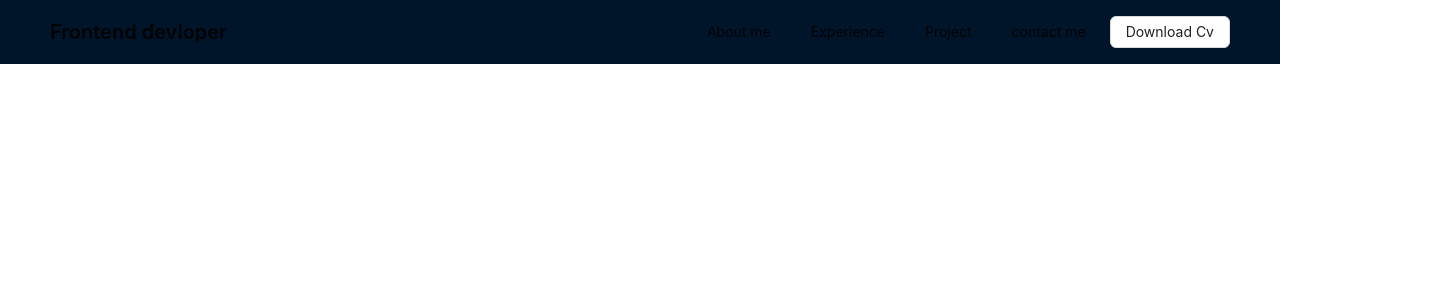
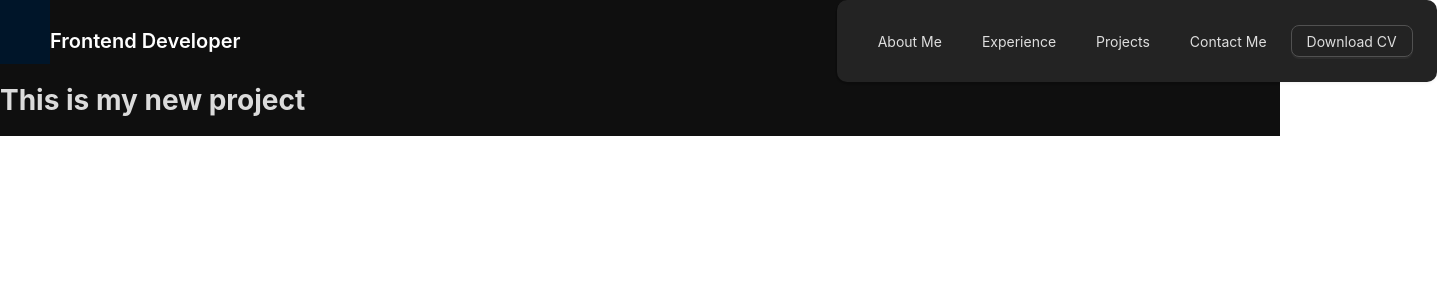
Before and after one commit to Talalilyas1208/My-Portfolio, a React (Create React App) app in the folder my-react-app/: page / in a window 1280 px wide. Shown: the top 300 px of the page, 1437 px wide, since content can reach past the window. Built offline with nearby package versions, Linux system fonts and the light colour scheme.

Commit message:
improvements in code

```diff
--- a/my-react-app/src/Mainpage.js
+++ b/my-react-app/src/Mainpage.js
@@ -1,36 +1,61 @@
-import { Layout, Button, Typography, Row, Col, Space, Card, Input } from "antd";
+import { Layout, Button, Typography, Row, Col, Space, ConfigProvider, theme ,Card} from "antd";
 
-const { Header, Content, Footer } = Layout;
+const { Header, Content } = Layout;
 const { Title } = Typography;
 
 export default function AppHeader() {
   return (
-    <Layout>
-      <Header>
-        <Row justify="space-between" align="middle">
-          <Col>
-            <Title level={4} style={{ color: "inherit", margin: 0 }}>
-              Frontend devloper
+    <ConfigProvider
+      theme={{
+        algorithm: theme.darkAlgorithm,
+        token: {
+          colorBgBase: "#0f0f0f",
+          colorTextBase: "#ffffff",
+          borderRadius: 8,
+        },
+      }}
+    >
+      <Layout >
+
+        <Header
+
+        >
+          <Row justify="space-between" align="middle" style={{backgroundColor :"#0f0f0f"}}>
+            <Col lg={16}>
+              <Title level={4} style={{ color: "#fff", margin: 0 }}>
+                Frontend Developer
               </Title>
             </Col>
-          <Col>
+            <Col lg={8}> <Card  variant="borderless" style={{ width: 600 ,padding:"1px" }}>
               <Space>
-              <Button type="text">About me</Button>
-              <Button type="text">Experience</Button>
-              <Button type="text">Project</Button>
-              <Button type="text">contact me</Button>
-              <Button>Download Cv</Button>
+                <Button type="text" >
+                  About Me
+                </Button>
+                <Button type="text" >
+                  Experience
+                </Button>
+                <Button type="text">
+                  Projects
+                </Button>
+                <Button type="text">
+                  Contact Me
+                </Button>
+                <Button >Download CV</Button>
               </Space>
+              </Card>
             </Col>
           </Row>
         </Header>
 
-      <Content>
-        <Space
-          direction="vertical"
-          style={{ width: "100%", padding: 24 }}
-        ></Space>
+        <Content
+          style={{
+            backgroundColor: "#0f0f0f",
+
+          }}
+        >
+          <h1>This is my new project</h1>
         </Content>
       </Layout>
+    </ConfigProvider>
   );
 }
```
Lines whose indentation alone changed are shown as unchanged.
